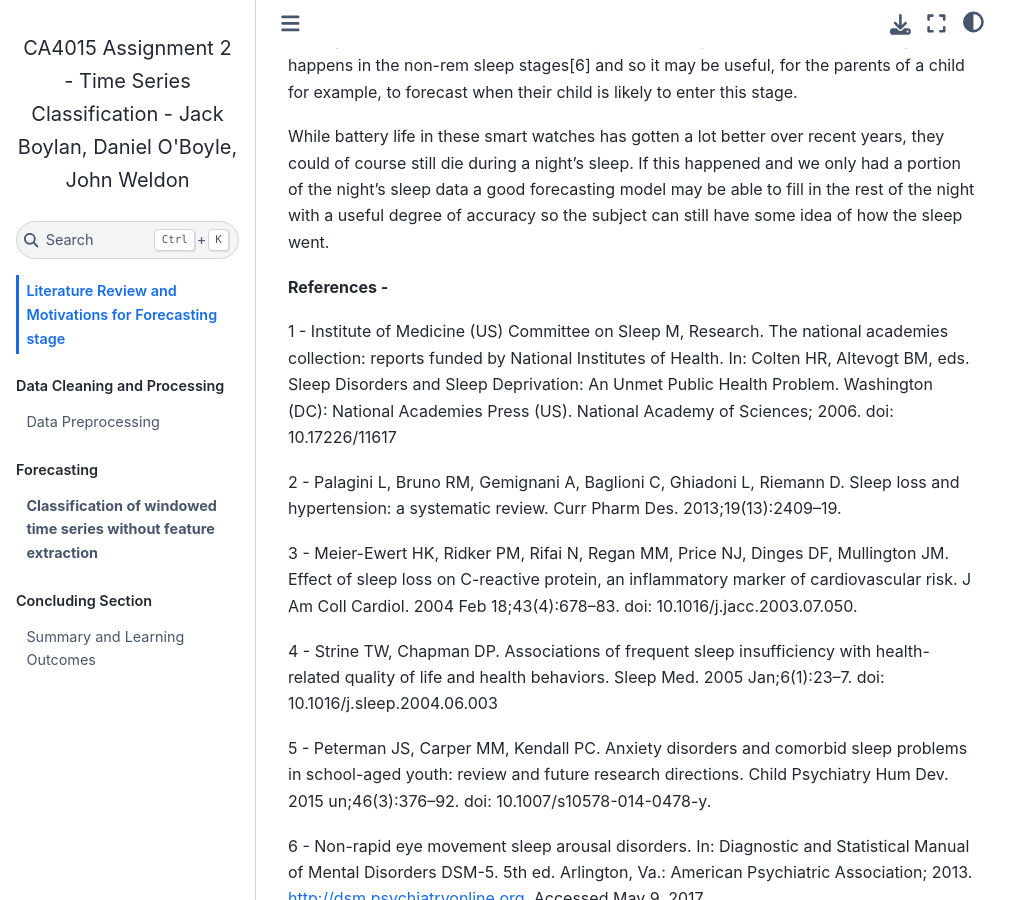
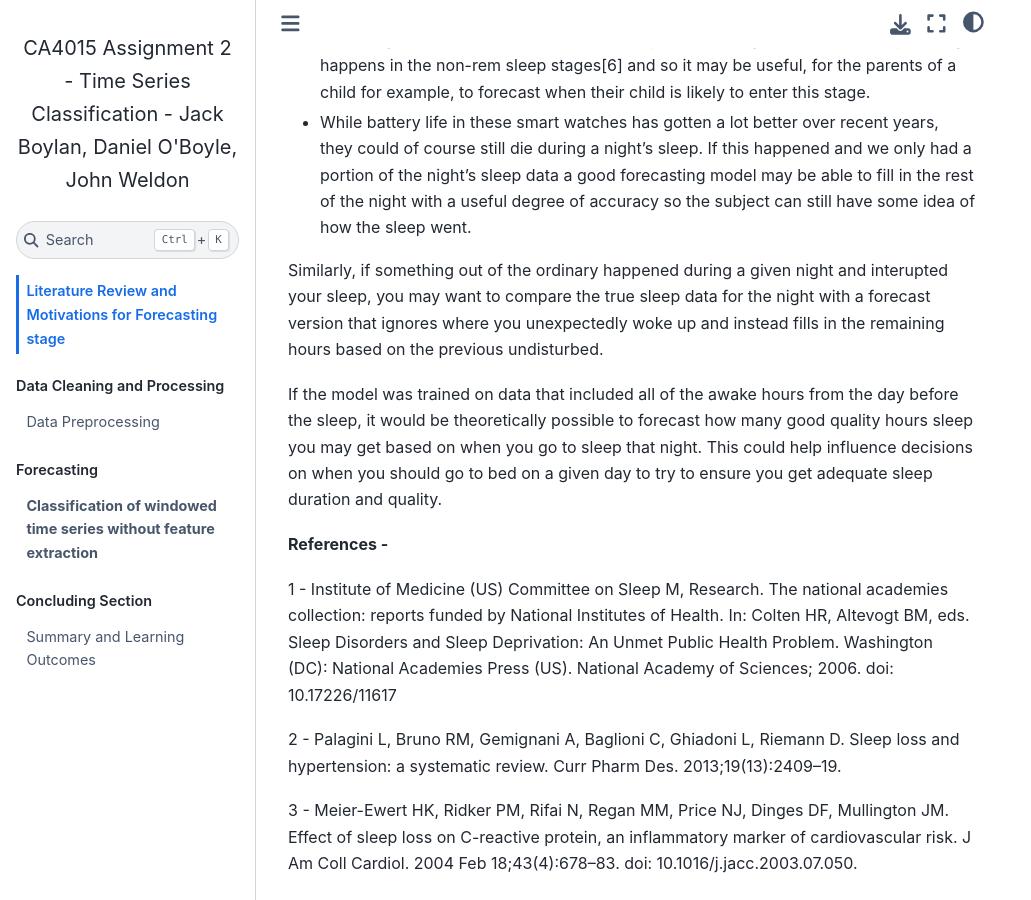
Before and after one commit to weldonj/CA4015_Assignment_3, a Jupyter Book: the page built from Intro_and_Desc_of_Data.md, in a window 1280 px wide and 900 px high, scrolled down 838 px. Shown: the whole window, without its empty margins (0-1031 px from the left). Built offline with Jupyter Book 1.0.4 settings and Sphinx 7.4.7 and the Sphinx Book theme 1.1.4, drawn with Linux system fonts in a browser that asks for light colours.

Commit message:
Update Intro_and_Desc_of_Data.md

```diff
--- a/Intro_and_Desc_of_Data.md
+++ b/Intro_and_Desc_of_Data.md
@@ -14,11 +14,13 @@ The negative effects aren't just physical, Strine and Chapman[4] found that poor
 
 **Some Novel Uses that We have come up with for why You may want to be able to Forecast Sleep Stages**
 
-If someone has a tendency to sleepwalk, it may be useful to be able to have some kind of alert system that will activate before this person is likely to start. This sleepwalking happens in the non-rem sleep stages[6] and so it may be useful, for the parents of a child for example, to forecast when their child is likely to enter this stage.
+ - If someone has a tendency to sleepwalk, it may be useful to be able to have some kind of alert system that will activate before this person is likely to start. This sleepwalking happens in the non-rem sleep stages[6] and so it may be useful, for the parents of a child for example, to forecast when their child is likely to enter this stage.
 
-While battery life in these smart watches has gotten a lot better over recent years, they could of course still die during a night's sleep. If this happened and we only had a portion of the night's sleep data a good forecasting model may be able to fill in the rest of the night with a useful degree of accuracy so the subject can still have some idea of how the sleep went.
+ - While battery life in these smart watches has gotten a lot better over recent years, they could of course still die during a night's sleep. If this happened and we only had a portion of the night's sleep data a good forecasting model may be able to fill in the rest of the night with a useful degree of accuracy so the subject can still have some idea of how the sleep went.
 
+Similarly, if something out of the ordinary happened during a given night and interupted your sleep, you may want to compare the true sleep data for the night with a forecast version that ignores where you unexpectedly woke up and instead fills in the remaining hours based on the previous undisturbed.
 
+If the model was trained on data that included all of the awake hours from the day before the sleep, it would be theoretically possible to forecast how many good quality hours sleep you may get based on when you go to sleep that night. This could help influence decisions on when you should go to bed on a given day to try to ensure you get adequate sleep duration and quality.
 
 **References -**
 
```
